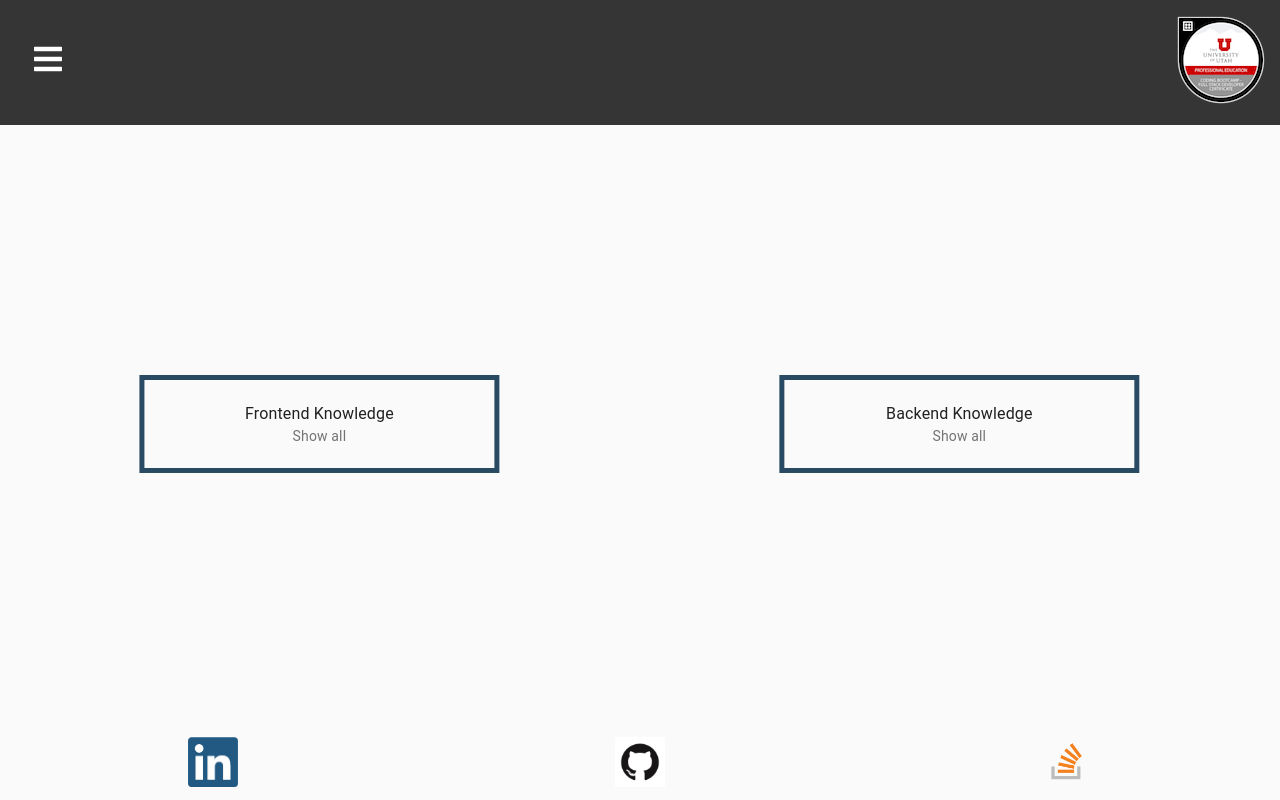
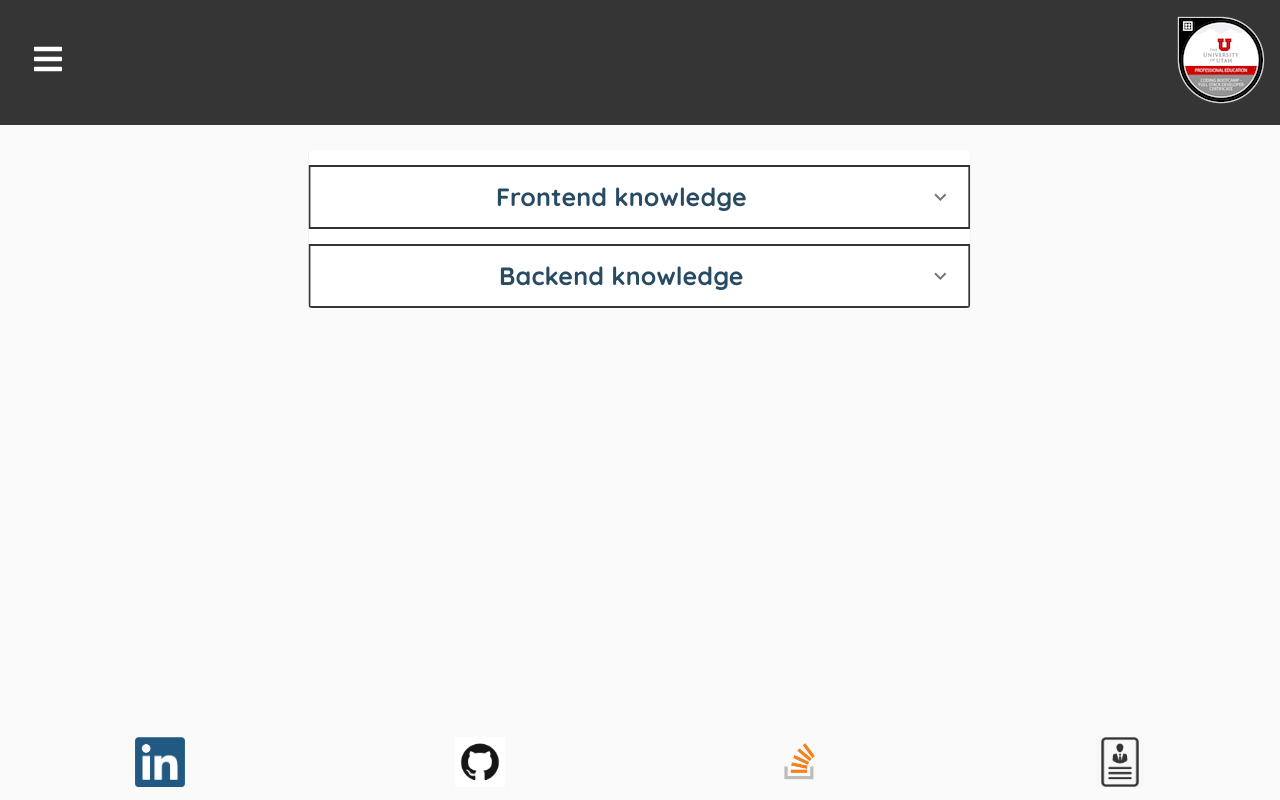
Before and after one commit to WestenskowTristan/My-Portfolio, a React (Create React App) app: page /resume in a window 1280 px wide. Built offline with nearby package versions, Linux system fonts and the light colour scheme; a web font is replaced by a local one.

Commit message:
adding a resume logo to footer and changing some styles on the pages

```diff
--- a/src/components/Contact/index.js
+++ b/src/components/Contact/index.js
@@ -14,6 +14,7 @@ const useStyles = makeStyles((theme) =>
   createStyles({
     gridContainer: {
       padding: "15px",
+      overflow: "visible",
     },
     textInput: {
       marginTop: "25px",
--- a/src/components/Footer/Footer.css
+++ b/src/components/Footer/Footer.css
@@ -7,4 +7,5 @@
   background: #fafafa;
   position: fixed;
   bottom: 0px;
+  overflow: hidden;
 }
--- a/src/components/Footer/index.js
+++ b/src/components/Footer/index.js
@@ -3,14 +3,12 @@ import Image from "../Image";
 import linkedinImage from "../../assets/linkedin.png";
 import gitHubImage from "../../assets/GitHub-Mark.png";
 import stackImage from "../../assets/overflow-logo.png";
+import resumeImage from "../../assets/resumeIcon2.jpg";
 import "./Footer.css";
 
 const Footer = () => {
   return (
-    <div
-      className="footer-container"
-
-    >
+    <div className="footer-container">
       <Image
         height="50px"
         width="50px"
@@ -32,6 +30,13 @@ const Footer = () => {
         link="https://stackoverflow.com/users/story/16218578?newreg=f7cfa2c544e543ac94a8e5acc8cd9a0e&_=1"
         alt="stack overflow logo link"
       />
+      <Image
+        height="50px"
+        width="50px"
+        src={resumeImage}
+        link="https://docs.google.com/document/d/1uiSJtRoc3ssEyVYeyQqegc-D1hk3xHMADSv23g3d9QQ/edit?usp=sharing"
+        alt="Resume logo link"
+      />
     </div>
   );
 };
--- a/src/components/IconLink/index.js
+++ b/src/components/IconLink/index.js
@@ -1,7 +1,5 @@
 import Image from "../../assets/bootcamp-cert.png";
 import { makeStyles, createStyles } from "@material-ui/core";
-import theme from "../../Theme";
-import { CallMissedSharp } from "@material-ui/icons";
 
 const useStyles = makeStyles((theme) =>
   createStyles({
--- a/src/components/NavbarData/index.js
+++ b/src/components/NavbarData/index.js
@@ -1,5 +1,5 @@
 import React from "react";
-import { Home, Work, Description, Send } from "@material-ui/icons";
+import { Home, Work, School, Send } from "@material-ui/icons";
 
 export const NavbarData = [
   {
@@ -15,9 +15,9 @@ export const NavbarData = [
     className: "nav-text",
   },
   {
-    title: "Resume",
+    title: "My Skills",
     path: "/resume",
-    icon: <Description />,
+    icon: <School />,
     className: "nav-text",
   },
   {
--- a/src/components/Portfolio/index.js
+++ b/src/components/Portfolio/index.js
@@ -8,9 +8,7 @@ import {
   CardContent,
   CardMedia,
   Button,
-  Typography,
   Grid,
-  Link,
 } from "@material-ui/core";
 import pageTransition from "../PageTransition";
 import pageVariants from "../PageVariants";
@@ -53,9 +51,17 @@ const useStyles = makeStyles((theme) =>
         transition: "0.3s",
         transform: "translate(5px, -5px)",
       },
-      cardInfo: {
-        fontFamily: theme.fonts.secondary,
-      },
+    },
+    cardHeader: {
+      color: theme.colors.secondary,
+      ...theme.fonts.secondary,
+      fontWeight: "bold",
+      fontSize: "25px",
+      marginBottom: "3px",
+    },
+    CardContent: {
+      ...theme.fonts.tertiary,
+      fontSize: "15px",
     },
 
     linkButton: {
@@ -107,15 +113,13 @@ const Portfolio = () => {
               title="SecondProject"
             />
             <CardContent>
-              <Typography gutterBottom variant="h5" component="h2">
-                Savannah's Sweets
-              </Typography>
-              <Typography variant="body1" color="textSecondary" component="p">
+              <div className={classes.cardHeader}>Savannah's Sweets</div>
+              <div className={classes.CardContent}>
                 This project was my final project for my bootcamp, my team and I
                 made our client a website for her bakery business. My role in
                 this project was to handle user authenitcation using web tokens.
                 Also use graphql to let users make an account.
-              </Typography>
+              </div>
             </CardContent>
           </CardActionArea>
           <a
@@ -141,21 +145,12 @@ const Portfolio = () => {
               title="FirstProject"
             />
             <CardContent>
-              <Typography gutterBottom variant="h5" component="h2">
-                A Night In
-              </Typography>
-              <Typography
-                variant="body1"
-                color="textSecondary"
-                component="p"
-                classes={{
-                  body1: classes.cardInfo,
-                }}
-              >
+              <div className={classes.cardHeader}>A Night In</div>
+              <div className={classes.CardContent}>
                 This was my very first project for my bootcamp, my team and I
                 made a webpage where you can search for a certian movie to watch
                 and also search for a resturant near you to get some food from.
-              </Typography>
+              </div>
             </CardContent>
           </CardActionArea>
           <a
--- a/src/components/Resume/index.js
+++ b/src/components/Resume/index.js
@@ -6,12 +6,12 @@ import {
   Grid,
   makeStyles,
   createStyles,
-  List,
-  ListItemText,
-  ListItem,
-  MenuItem,
-  Menu,
+  Accordion,
+  AccordionSummary,
+  AccordionDetails,
+  Typography,
 } from "@material-ui/core";
+import { ExpandMore } from "@material-ui/icons";
 
 const useStyles = makeStyles((theme) =>
   createStyles({
@@ -19,80 +19,31 @@ const useStyles = makeStyles((theme) =>
       paddingBottom: "70px",
     },
     root: {
-      width: "100%",
-      maxWidth: 360,
-      backgroundColor: "#fafafa",
-      margin: "20px",
-      marginTop: "250px",
-      textAlign: "center",
-      border: `5px solid ${theme.colors.quinary}`,
-      cursor: "pointer",
-      transition: "0.3s",
-      transform: "translate(0px, 0px)",
-      "&:hover": {
-        boxShadow: `-13px 13px 2.5px 0px ${theme.colors.quarternary}`,
-        transition: "0.3s",
-        transform: "translate(5px, -5px)",
-      },
+      margin: "25px",
     },
-
-    listItemText: {
-      textAlign: "center",
+    content: {
+      justifyContent: "center",
+    },
+    accordian: {
+      marginTop: "15px",
+      border: `2px solid ${theme.colors.primary}`,
+      overflow: "hidden",
+    },
+    accordianText: {
+      fontSize: "25px",
+      ...theme.fonts.secondary,
+      color: theme.colors.quinary,
+    },
+    accordianContent: {
+      fontSize: "15px",
+      fontWeight: "bold",
+      ...theme.fonts.tertiary,
     },
   })
 );
 
-const optionOne = [
-  "HTML",
-  "Css",
-  "React",
-  "Material Ui",
-  "JavaScript",
-  "BootStrap",
-  "Handlebars",
-  "jQuery",
-  "Responsive Design",
-];
-const optionTwo = [
-  "API's",
-  "Express",
-  "Node",
-  "MongoDb",
-  "MongoAtlas",
-  "SQL",
-  "Mongoose",
-  "GraphQl",
-  "REST",
-];
-
 const MyResume = () => {
   const classes = useStyles();
-  const [anchorOne, setAnchorOne] = React.useState(null);
-  const [anchorTwo, setAnchorTwo] = React.useState(null);
-  const [selectedIndex, setSelectedIndex] = React.useState(1);
-
-  const handleFirstClickListItem = (event) => {
-    setAnchorOne(event.currentTarget);
-  };
-
-  const handleSecondClickListItem = (event) => {
-    setAnchorTwo(event.currentTarget);
-  };
-
-  const handleFirstMenuItemClick = (event, index) => {
-    setSelectedIndex(index);
-    setAnchorOne(null);
-  };
-
-  const handleSecondMenuItemClick = (event, index) => {
-    setSelectedIndex(index);
-    setAnchorTwo(null);
-  };
-
-  const handleClose = () => {
-    setAnchorOne(null);
-    setAnchorTwo(null);
-  };
 
   return (
     <motion.div
@@ -110,75 +61,40 @@ const MyResume = () => {
         alignItems="center"
         className={classes.pageContainer}
       >
-        {" "}
-        <Grid className={classes.root}>
-          <List component="nav" aria-label="Device settings">
-            <ListItem
-              button
-              aria-haspopup="true"
-              aria-controls="lock-menu"
-              aria-label="Frontend Knowledge"
-              onClick={handleFirstClickListItem}
-              className={classes.listItemText}
+        <div className={classes.root}>
+          <Accordion>
+            <AccordionSummary
+              expandIcon={<ExpandMore />}
+              aria-controls="panel1a-content"
+              id="panel1a-header"
+              classes={{ content: classes.content, root: classes.accordian }}
             >
-              <ListItemText
-                primary="Frontend Knowledge"
-                secondary={"Show all"}
-              />
-            </ListItem>
-          </List>
-          <Menu
-            id="lock-menu"
-            anchorEl={anchorOne}
-            keepMounted
-            open={Boolean(anchorOne)}
-            onClose={handleClose}
-          >
-            {optionOne.map((optionOne, index) => (
-              <MenuItem
-                key={optionOne}
-                selected={index === selectedIndex}
-                onClick={(event) => handleFirstMenuItemClick(event, index)}
-              >
-                {optionOne}
-              </MenuItem>
-            ))}
-          </Menu>
-        </Grid>{" "}
-        <Grid className={classes.root}>
-          <List component="nav" aria-label="Device settings">
-            <ListItem
-              button
-              aria-haspopup="true"
-              aria-controls="lock-menu"
-              aria-label="Backend Knowledge"
-              onClick={handleSecondClickListItem}
-              className={classes.listItemText}
+              <div className={classes.accordianText}>Frontend knowledge</div>
+            </AccordionSummary>
+            <AccordionDetails>
+              <div className={classes.accordianContent}>
+                HTML, Css, React, Material Ui, JavaScript, BootStrap,
+                Handlebars, jQuery, Responsive Design.
+              </div>
+            </AccordionDetails>
+          </Accordion>
+          <Accordion>
+            <AccordionSummary
+              expandIcon={<ExpandMore />}
+              aria-controls="panel2a-content"
+              id="panel2a-header"
+              classes={{ content: classes.content, root: classes.accordian }}
             >
-              <ListItemText
-                primary="Backend Knowledge"
-                secondary={"Show all"}
-              />
-            </ListItem>
-          </List>
-          <Menu
-            id="lock-menu"
-            anchorEl={anchorTwo}
-            keepMounted
-            open={Boolean(anchorTwo)}
-            onClose={handleClose}
-          >
-            {optionTwo.map((option, index) => (
-              <MenuItem
-                key={option}
-                selected={index === selectedIndex}
-                onClick={(event) => handleSecondMenuItemClick(event, index)}
-              >
-                {option}
-              </MenuItem>
-            ))}
-          </Menu>
-        </Grid>
+              <div className={classes.accordianText}>Backend knowledge</div>
+            </AccordionSummary>
+            <AccordionDetails>
+              <div className={classes.accordianContent}>
+                API's, Express, Node, MongoDb, MongoAtlas, SQL, Mongoose,
+                GraphQl, REST-API's.
+              </div>
+            </AccordionDetails>
+          </Accordion>
+        </div>
       </Grid>
     </motion.div>
   );
```
Also changed, not shown: src/assets/resumeIcon2.jpg (added).
